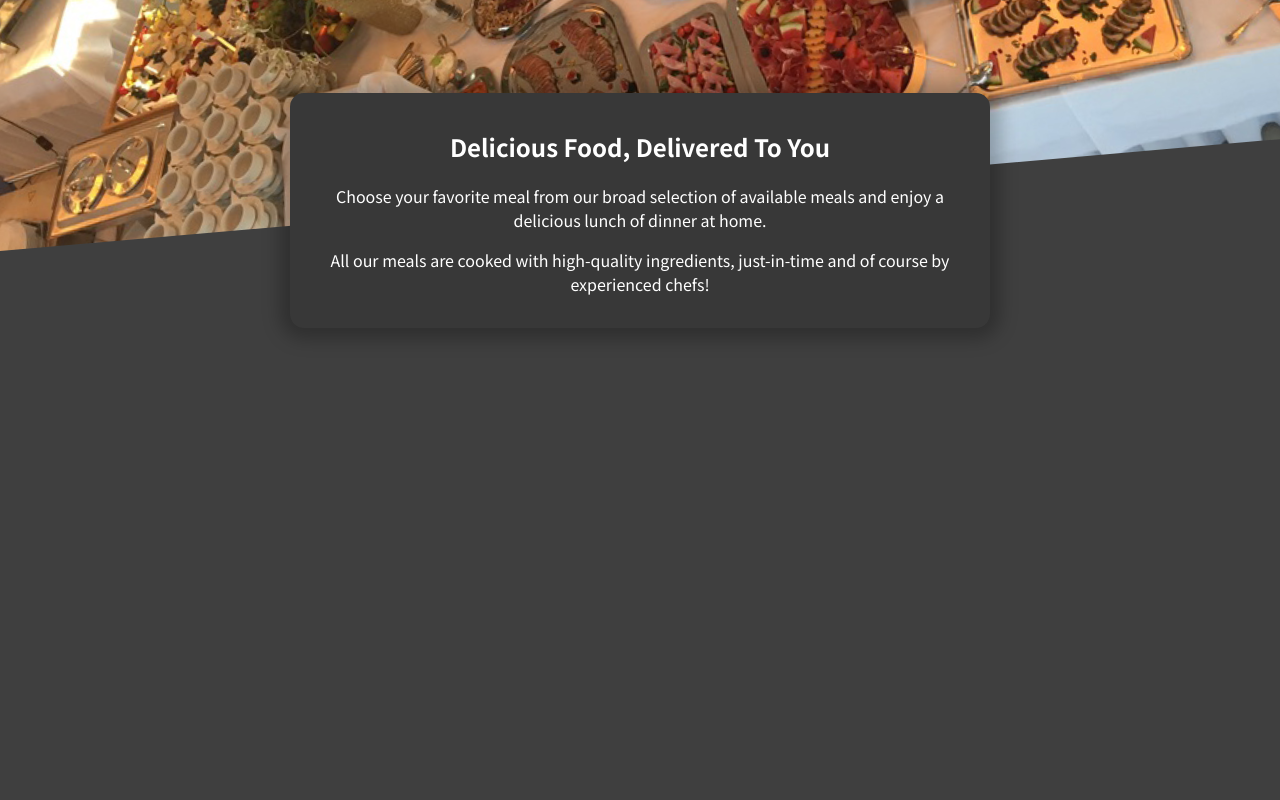
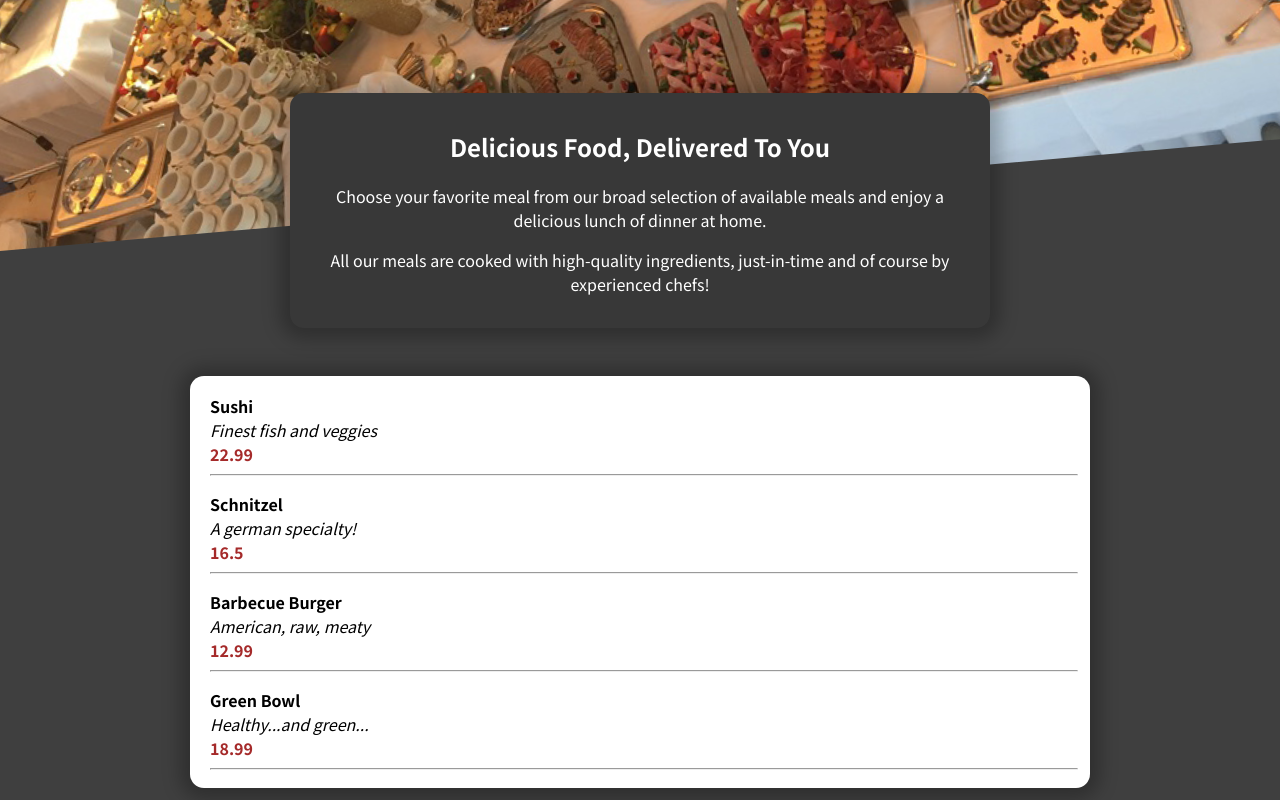
Before and after one commit to codebyayush/food-order-app, a React (Create React App) app in the folder 01-restaurant-project/: page / in a window 1280 px wide. Shown: the part 210-1010 px from the top of the page. Before the commit the page ends 800 px from the top, so only its background shows below. Built offline with nearby package versions, Linux system fonts and the light colour scheme.

Commit message:
dummy meals

```diff
--- a/01-restaurant-project/src/App.js
+++ b/01-restaurant-project/src/App.js
@@ -1,12 +1,14 @@
 import React, { Fragment } from 'react'
 import HeaderNav from "./components/Layout/Header";
 import AppSummary from './components/Layout/Summary';
+import AvailableMeals from './components/Meals/AvailableMeals';
 
 function App() {
   return (
     <Fragment>
       <HeaderNav/>
       <AppSummary/>
+      <AvailableMeals/>
     </Fragment>
   );
 }
--- /dev/null
+++ b/01-restaurant-project/src/components/Meals/AvailableMeals.jsx
@@ -0,0 +1,51 @@
+import React from 'react';
+import classes from './Availablemeals.module.css';
+
+const DUMMY_MEALS = [
+    {
+      id: 'm1',
+      name: 'Sushi',
+      description: 'Finest fish and veggies',
+      price: 22.99,
+    },
+    {
+      id: 'm2',
+      name: 'Schnitzel',
+      description: 'A german specialty!',
+      price: 16.5,
+    },
+    {
+      id: 'm3',
+      name: 'Barbecue Burger',
+      description: 'American, raw, meaty',
+      price: 12.99,
+    },
+    {
+      id: 'm4',
+      name: 'Green Bowl',
+      description: 'Healthy...and green...',
+      price: 18.99,
+    },
+  ];
+
+const AvailableMeals = () => {
+
+  return (
+    <div className={classes.container}>
+        {DUMMY_MEALS.map((meals) =>
+            {
+                return (
+                    <ul>
+                        <li className={classes.name}>{meals.name}</li>
+                        <li className={classes.desc}>{meals.description}</li>
+                        <li className={classes.price}>{meals.price}</li>
+                        <hr />
+                    </ul>
+                )
+            }
+        )}
+    </div>
+  )
+}
+
+export default AvailableMeals
--- /dev/null
+++ b/01-restaurant-project/src/components/Meals/Availablemeals.module.css
@@ -0,0 +1,40 @@
+
+.container {
+    text-align: left;
+    max-width: 900px;
+    width: 90%;
+    margin: auto;
+    margin-top: 3rem;
+    position: relative;
+    background-color: #ffffff;
+    color: rgb(0, 0, 0);
+    border-radius: 14px;
+
+    padding-top: 2px;
+    padding-bottom: 2px;
+    padding-right: 12px;
+    box-shadow: 0 1px 18px 10px rgba(0, 0, 0, 0.25);
+    margin-bottom: 12px;
+}
+
+.name{
+    font-size: medium;
+    font-weight: 600;
+}
+
+.price{
+    font-size: medium;
+    font-weight: 600;
+    color: brown;
+}
+
+.desc{
+    font-size: medium;
+    font-style: italic;
+    font-weight: 100;
+}
+
+ul{
+    padding-left: 20px;
+    list-style-type: none;
+}
```
